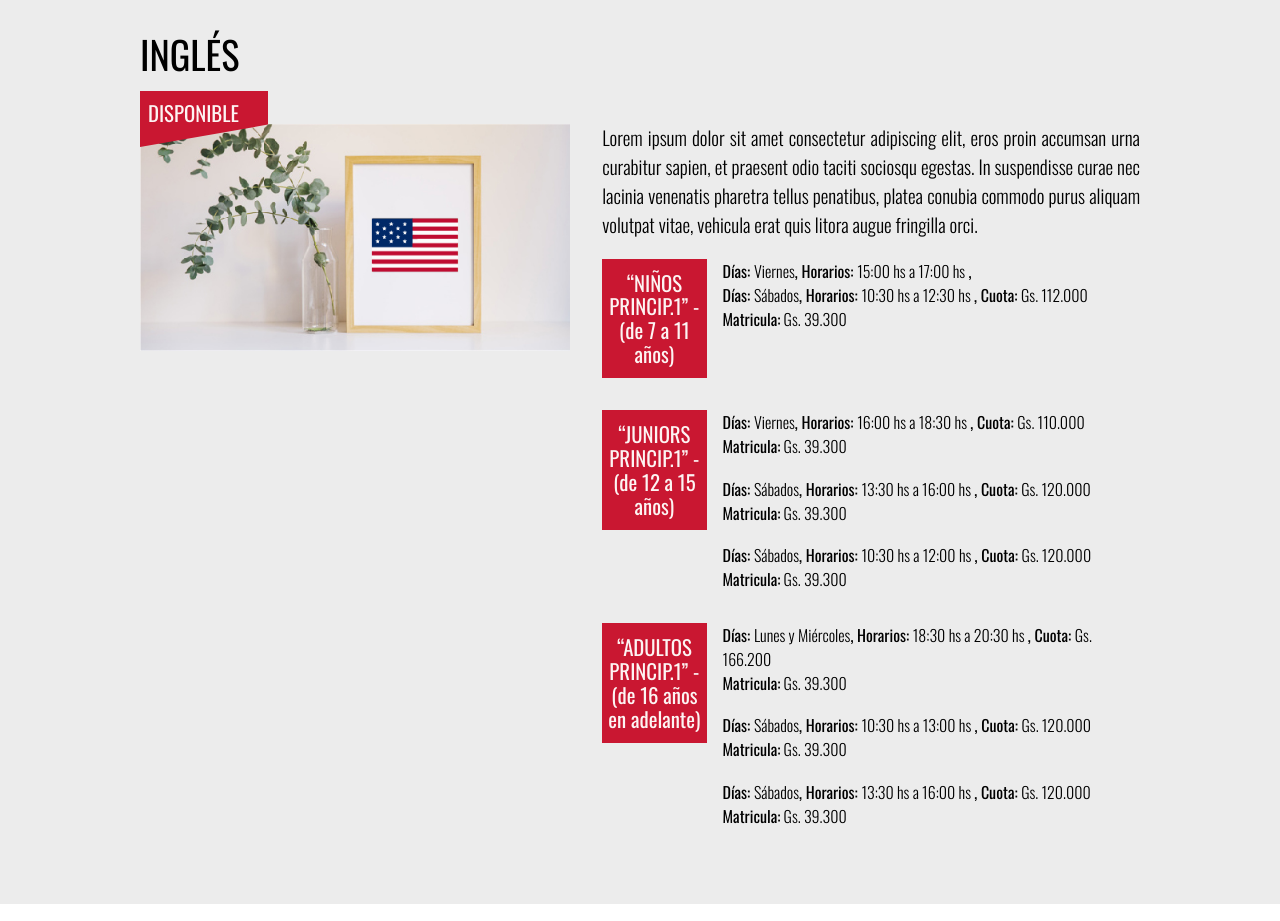
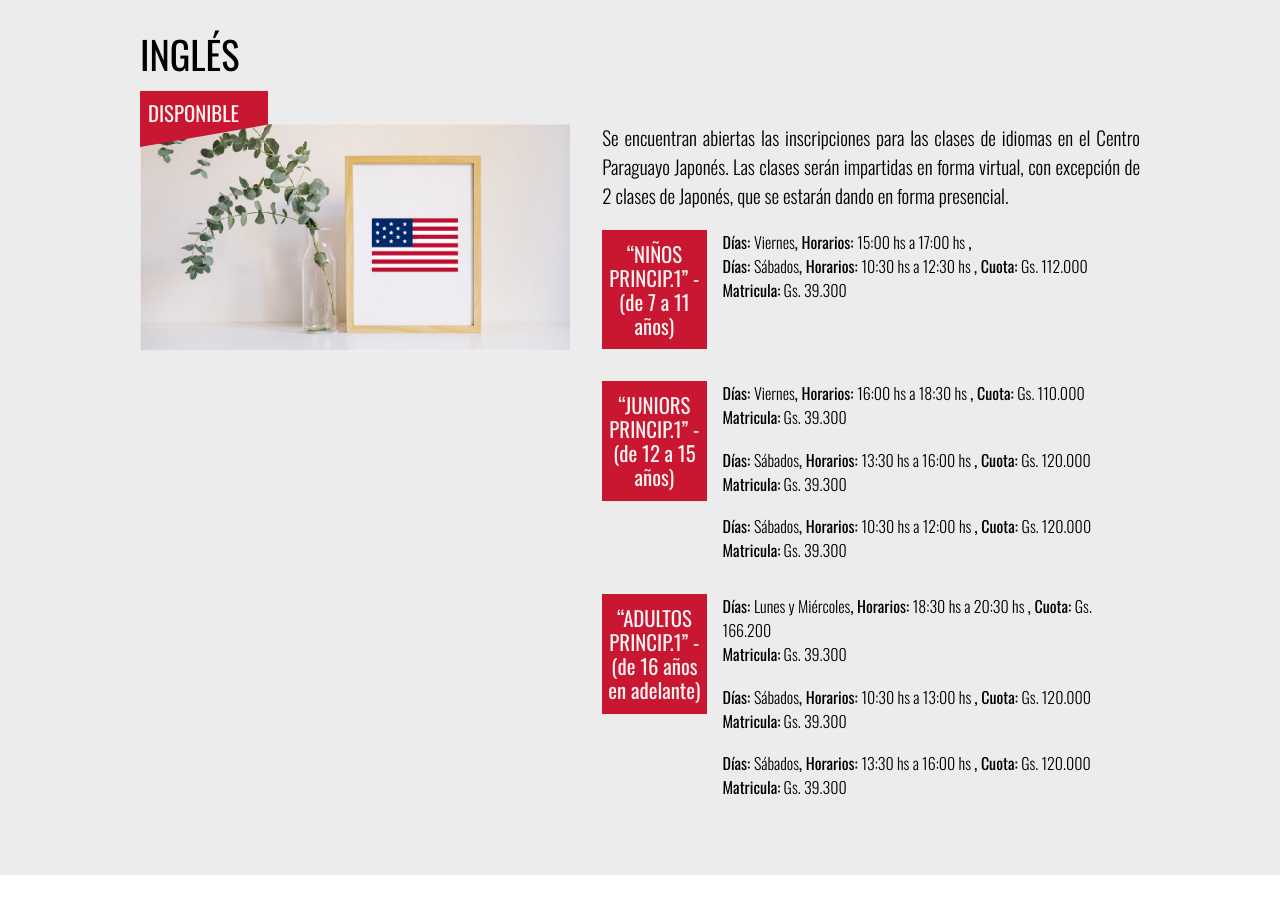
Before and after one commit to fervillalbag/cpj, a plain HTML site: page idiomas.html in a window 1280 px wide. Shown: the part 1340-2261 px from the top of the page. Drawn offline with nearby package versions, Linux system fonts and the light colour scheme.

Commit message:
data descripcion de idioma ingles agg

```diff
--- a/idiomas.html
+++ b/idiomas.html
@@ -153,11 +153,10 @@
                   <img src="./images/icursos-52.jpg" alt="" class="courses__image">
                </div>
                <div class="courses-article__info">
-                  <p class="courses-article__description">Lorem ipsum dolor sit amet consectetur adipiscing elit, eros
-                     proin accumsan urna
-                     curabitur sapien, et praesent odio taciti sociosqu egestas. In suspendisse curae
-                     nec lacinia venenatis pharetra tellus penatibus, platea conubia commodo purus
-                     aliquam volutpat vitae, vehicula erat quis litora augue fringilla orci.</p>
+                  <p class="courses-article__description">Se encuentran abiertas las inscripciones para las clases de
+                     idiomas en el Centro Paraguayo Japonés. Las clases serán
+                     impartidas en forma virtual, con excepción de 2 clases de Japonés, que se estarán dando en forma
+                     presencial.</p>
 
                   <div class="courses-article__tags">
 
```
